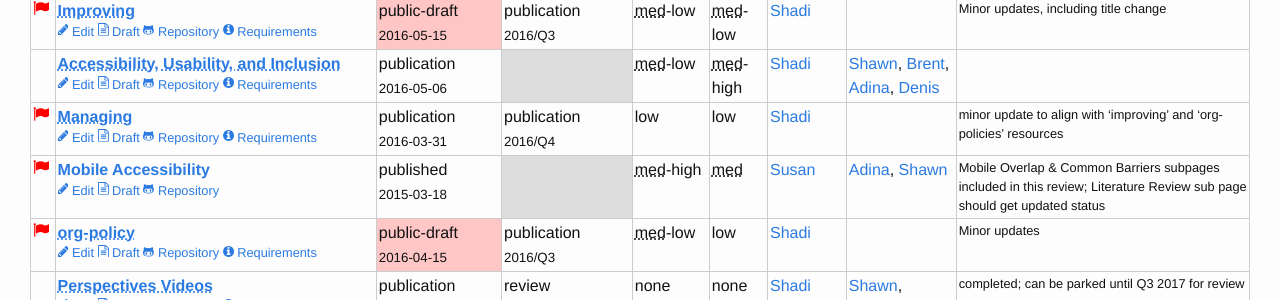
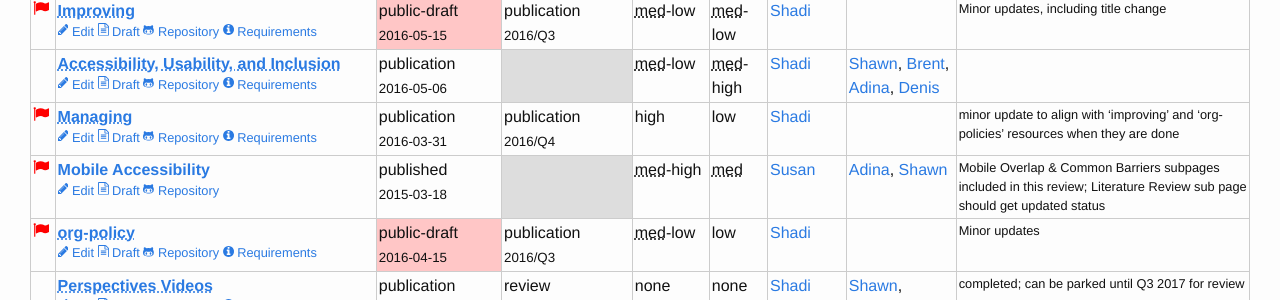
Before and after one commit to w3c/wai-resources, a Jekyll site: the page built from index.html, in a window 1280 px wide and 900 px high, scrolled down 1354 px. Shown: the part 153-453 px from the top of the window. Built offline with Jekyll 4.4.1, drawn with Linux system fonts in a browser that asks for light colours.

Commit message:
Update managing.md

```diff
--- a/_resources/managing.md
+++ b/_resources/managing.md
@@ -7,12 +7,12 @@ requirements: https://www.w3.org/WAI/EO/wiki/Planning/Requirements_Analysis
 updated: 2016-03-31
 current-stage: publication
 active: true
-urgency: 1
+urgency: 5
 effort: 1
 rm: Shadi
 contributors:
 roadmap:
   - date: 2016/Q4
     stage: publication
-note: "minor update to align with 'improving' and 'org-policies' resources"
+note: "minor update to align with 'improving' and 'org-policies' resources when they are done"
 ---
```
